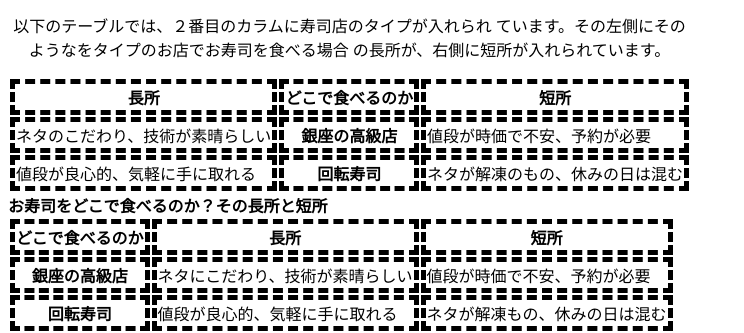
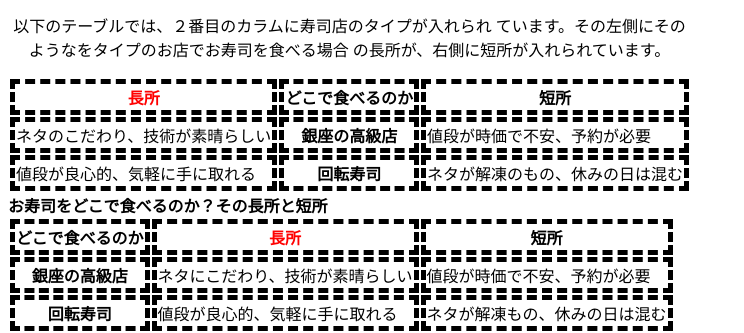
Before and after one commit to yagiayaka/yagiayaka, a plain HTML site: page index.html in a window 1280 px wide. Shown: the part 1029-1362 px from the top of the page, without its empty margins (0-744 px from the left). Drawn offline with Linux system fonts and the light colour scheme.

Commit message:
Update index.html

```diff
--- a/index.html
+++ b/index.html
@@ -68,7 +68,7 @@
  </details>
  </caption>
  <thead>
- <tr><th>長所</th><th>どこで食べるのか</th><th>短所</th></tr>
+ <tr><th class="important">長所</th><th>どこで食べるのか</th><th>短所</th></tr>
  </thead>
  <tbody>
  <ty><td>ネタのこだわり、技術が素晴らしい</td><th>銀座の高級店</th>
@@ -82,7 +82,7 @@
    <strong>お寿司をどこで食べるのか？その長所と短所</strong>
   </cacption>
     <thead>
-     <tr><th>どこで食べるのか</th><th>長所</th><th>短所</th></tr>
+     <tr><th>どこで食べるのか</th><th class="important">長所</th><th>短所</th></tr>
     </thead>
     </tbody>
   <tbody>
```
